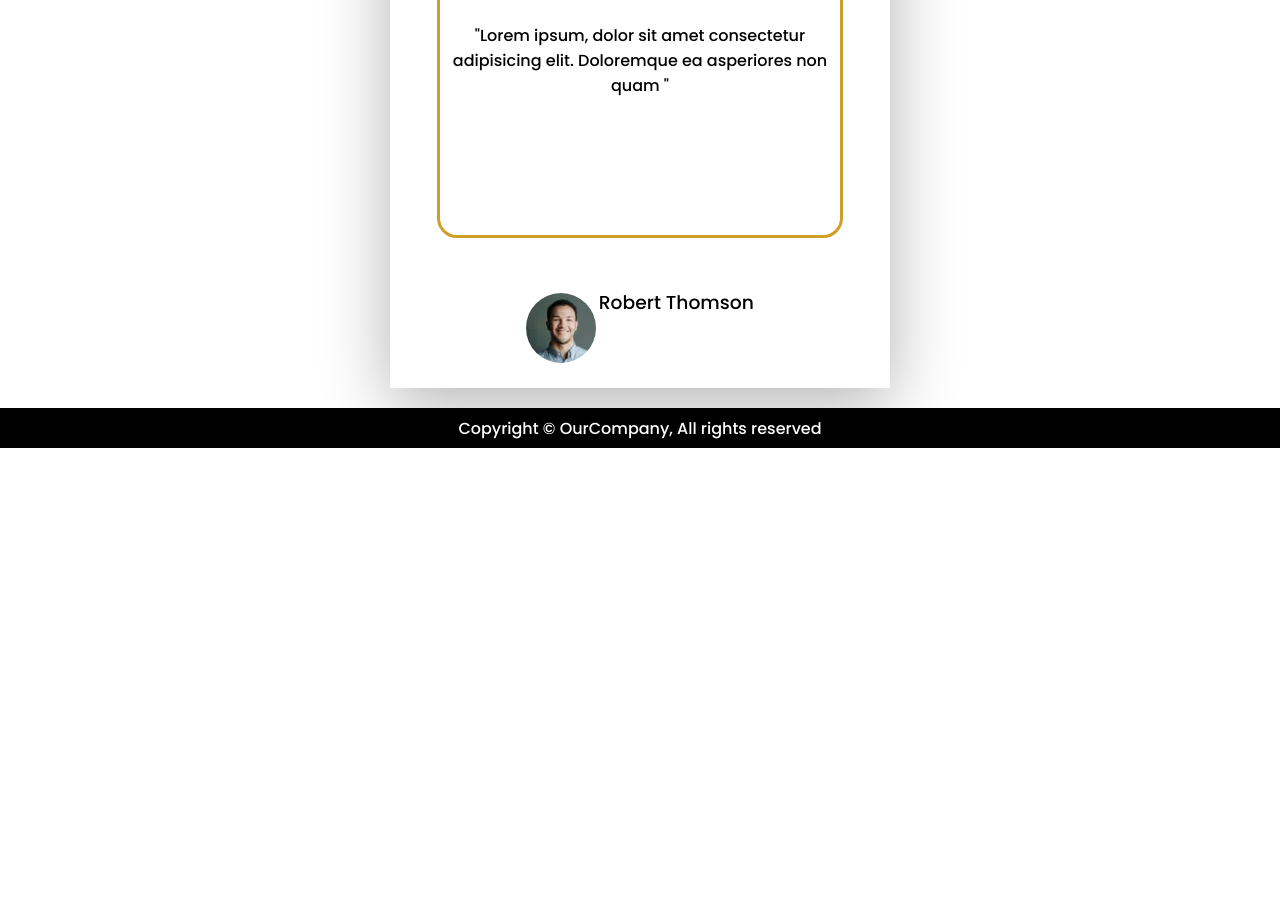
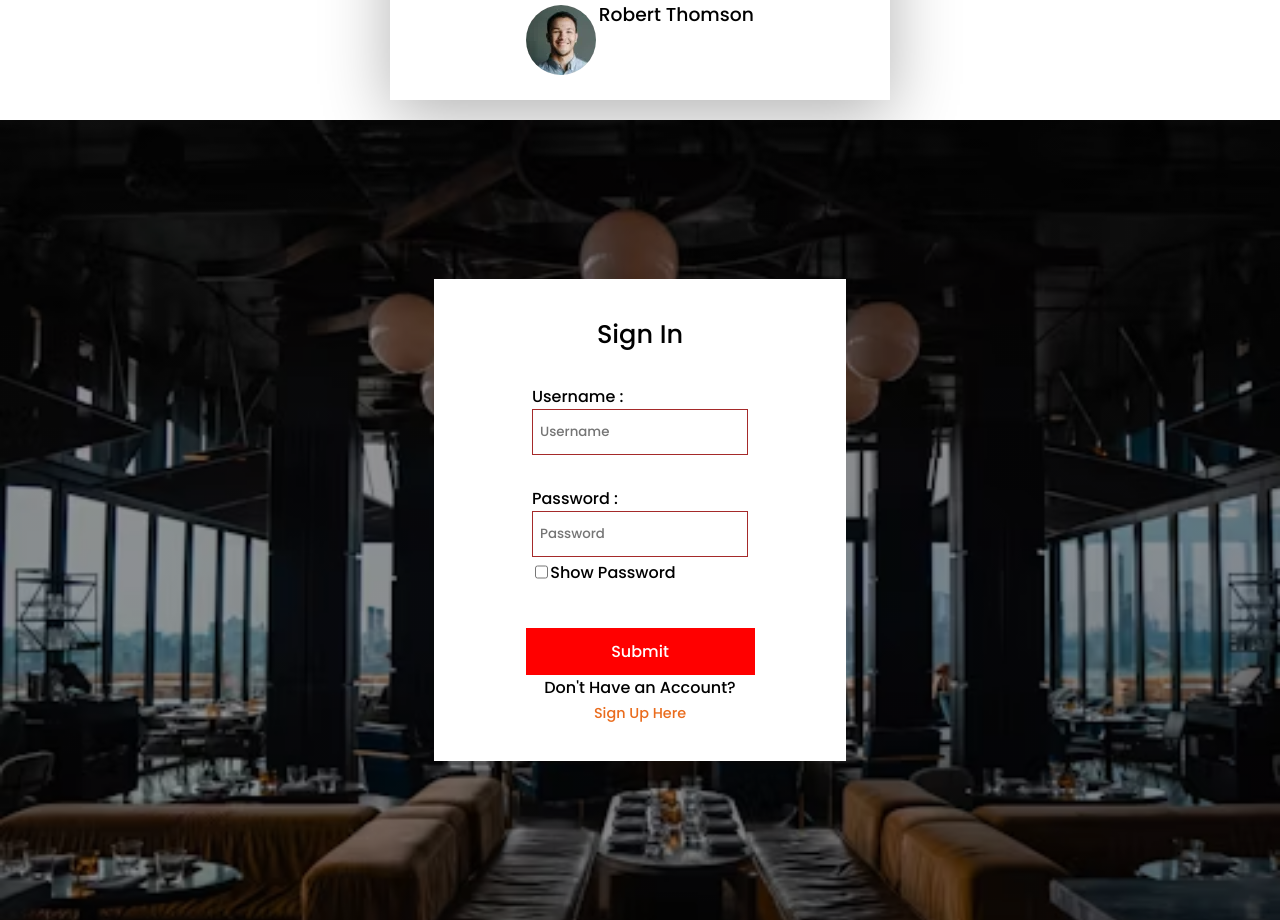
Before and after one commit to Anamika-garg/Restaurant, a React (Vite) app: page / in a window 1280 px wide. Shown: the part 5400-6320 px from the top of the page. Before the commit the page ends 5848 px from the top, so only its background shows below. Built offline with nearby package versions, Linux system fonts and the light colour scheme.

Commit message:
"Sign In page added"

```diff
--- a/src/App.jsx
+++ b/src/App.jsx
@@ -4,7 +4,7 @@ import Menu from './components/Menu/Menu';
 import Order from './components/order/Order';
 import Review from './components/Reviews/Review';
 import Footer from './components/Footer/Footer';
-
+import SignIn from './components/UserSignIn/SignIn';
 
 
 
@@ -19,6 +19,7 @@ function App() {
       <Order/>
       <hr/>
       <Review/>
+      <SignIn></SignIn>
       <Footer/>
     </div>
   );
--- a/src/components/Footer/Footer.css
+++ b/src/components/Footer/Footer.css
@@ -7,4 +7,5 @@
     display: flex;
     align-items: center;
     justify-content: center;
+    position: fixed;
 }
--- a/src/components/Header/Header.jsx
+++ b/src/components/Header/Header.jsx
@@ -22,6 +22,7 @@ const Header = () => {
     setToggleMenu(!toggleMenu);
     afterSmallScreem.current.style.visibility = 'hidden';
   }
+
   return (
     <header>
       <nav id='navbar'>
@@ -47,8 +48,8 @@ const Header = () => {
           <div className='div'>
             <li><a href="#home" onClick={hideAfterClick}>Home </a></li>
             <li><a href="#menu" onClick={hideAfterClick}> Dishes </a></li>
-            <li><a href="#orderNow" onClick={hideAfterClick}>Our Team</a></li>
-            <li><a href="#signlogin" onClick={hideAfterClick}> Sign In </a></li>
+            <li><a href="#orderNow" onClick={hideAfterClick}>Order Now</a></li>
+            <li ><a href="#signIn" onClick={hideAfterClick}> Sign In </a></li>
           </div>
         </div>
     </header>
--- a/src/components/Reviews/Review.css
+++ b/src/components/Reviews/Review.css
@@ -44,8 +44,8 @@
     margin: 30px 0px;
     /* min-height: 24vh;
     width: 26vw; */
-    min-height: 350px;
-    width: 400px;
+    min-height: 202px;
+    width: 381px;
     border: 3px solid rgb(207, 160, 40);
     border-radius: 20px;
     background-color: white;
@@ -53,6 +53,7 @@
     align-items: center;
     text-align: center;
     flex-wrap: wrap;
+    padding: 2px;
     justify-content: center;
     /* overflow: hidden; */
 }
--- /dev/null
+++ b/src/components/UserSignIn/SignIn.css
@@ -0,0 +1,68 @@
+.signInContainer{
+    height: 100vh;
+    width: 100vw;
+    /* background-color: white; */
+    background: linear-gradient(rgba(0,0,0,0.4),rgba(0,0,0,0.4)) , url('bgImage.avif');
+    background-repeat: no-repeat;
+    background-size: cover;
+    display: flex;
+    align-items: center;
+    justify-content: center;
+}
+.outer-box{
+    height: 470px;
+    width: 400px;
+    background-color: white;
+    display: flex;
+    align-items: center;
+    justify-content: space-evenly;
+    flex-direction: column;
+    padding: 6px;
+    color: black;
+}
+.outer-box .heading{
+    font-size: 1.6em;
+}
+.input{
+    height: 30px;
+    width: 200px;
+    background-color: white;
+    border: 1px solid brown;
+    outline: none;
+    padding:7px;
+}
+.inputWrappingDiv{
+    display: flex;
+    flex-direction: column;
+}
+.checkbox{
+    width: 13px;
+    height: 20px;
+    margin-right: 2px;
+}
+.showPass{
+    display: flex;
+    align-items: center;
+    justify-content: center;
+    width: 141px;
+    padding: 3px;
+}
+.submitBtn{
+    height: 47px;
+    width: 229px;
+    font-size: 1.0em;
+}
+.submit-div{
+    width: 200px;
+    display: flex;
+    flex-direction: column;
+    justify-content: center;
+    align-items: center;
+    text-align: center;
+}
+p .signuplink{
+    text-align: center;
+    font-size: 0.9em;
+    text-transform: capitalize;
+    color: rgb(234, 108, 29);
+}
--- /dev/null
+++ b/src/components/UserSignIn/SignIn.jsx
@@ -0,0 +1,48 @@
+import React, { useRef , useState } from 'react'
+import './SignIn.css'
+
+// import Template from './Template'
+const SignIn = () => {
+
+  const [password, setPassword] = useState("");
+  const [showPassword, setShowPassword] = useState(false);
+
+  return (
+    <div id="signIn">
+      <div className="signInContainer">
+        <div className="outer-box">
+          <div className="heading">Sign In</div>
+          <div className='inputWrappingDiv'>
+            <label htmlFor="Username"> Username : </label>
+            <input type="text" placeholder='Username' className='input' />
+          </div>
+          <div className='inputWrappingDiv'>
+            <label htmlFor="Password"> Password : </label>
+            <input placeholder='Password' className='input'
+              type={
+                showPassword ? "text" : "password"
+              }
+              value={password}
+
+              onChange={(e) =>
+                setPassword(e.target.value)
+              } />
+            <div className="showPass">
+              <input type="checkbox" className='checkbox'
+                    value={showPassword}
+                    onChange={() =>
+                        setShowPassword((prev) => !prev)
+                    } />  Show Password
+            </div>
+          </div>
+          <div className="submit-div">
+            <button className='orderNow submitBtn'>Submit</button>
+            <p>Don't Have an Account?<a href="#signUp" className='signuplink'>Sign Up here</a></p>
+          </div>
+        </div>
+      </div>
+    </div>
+  )
+}
+
+export default SignIn
```
Also changed, not shown: src/components/UserSignIn/bgImage.avif (added).
